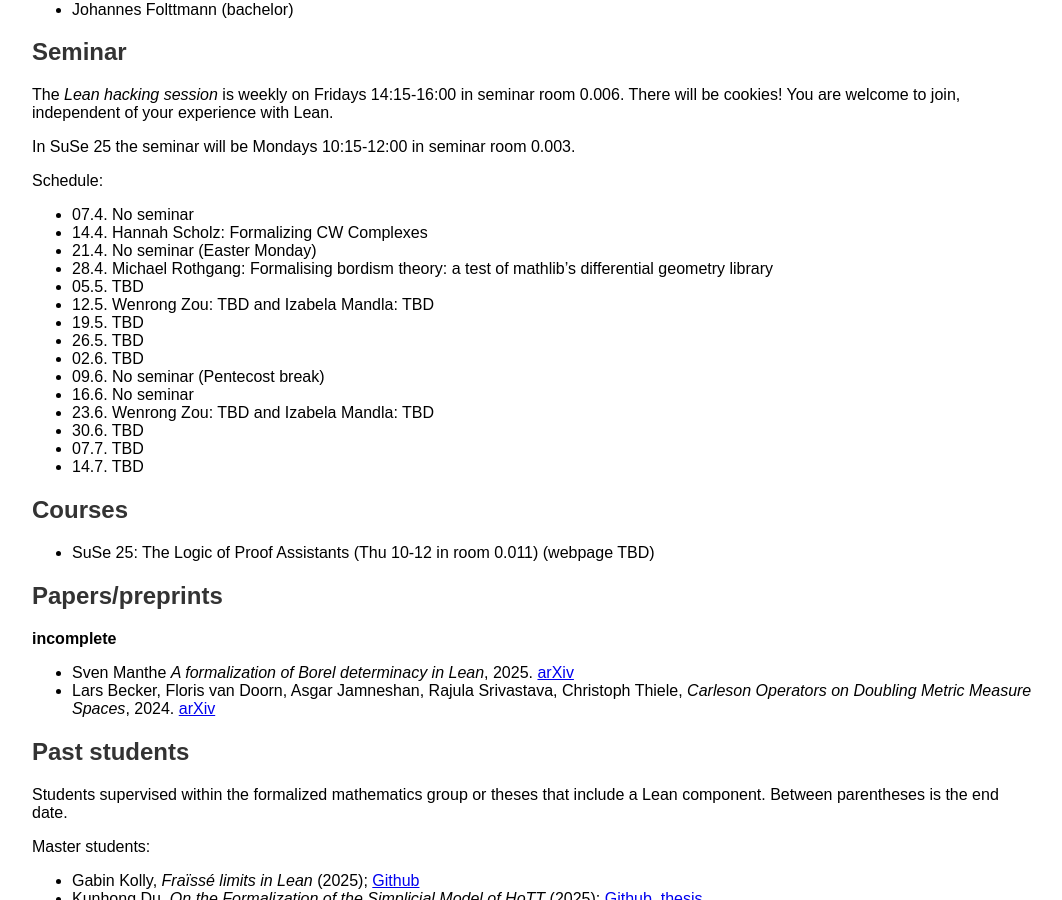
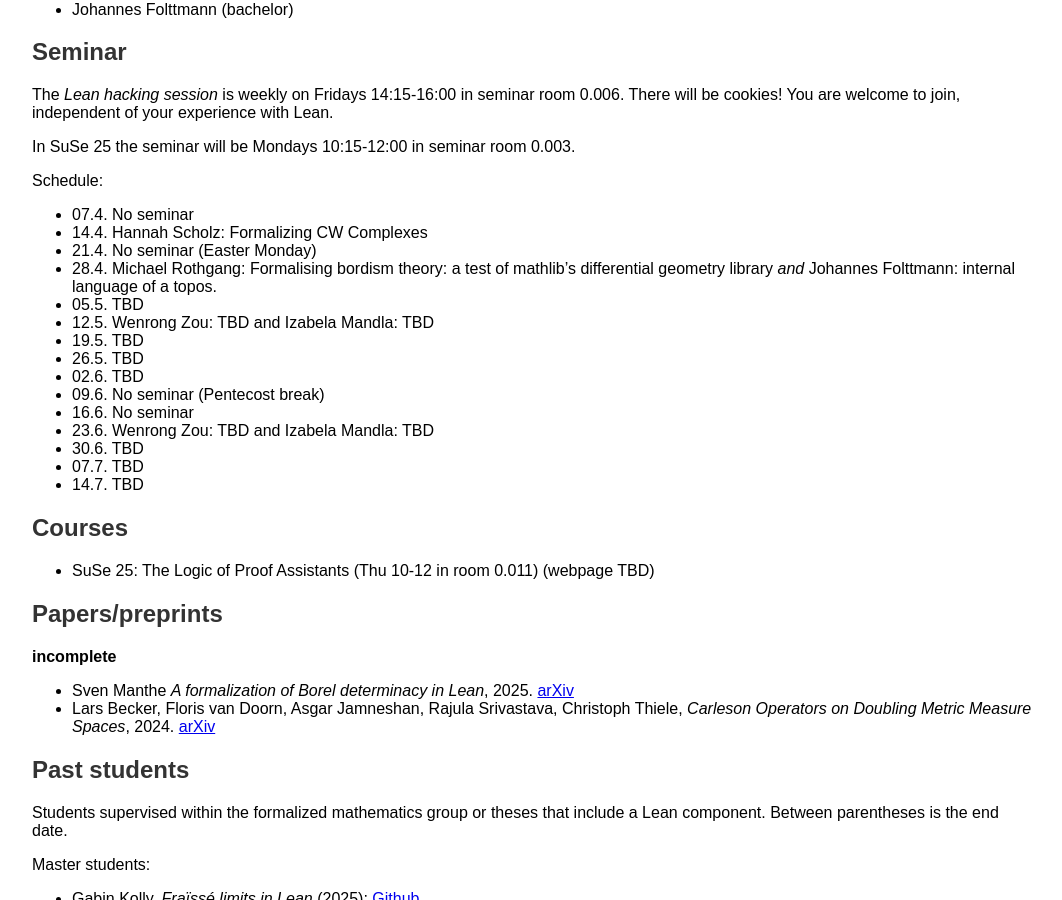
Before and after one commit to fpvandoorn/fpvandoorn.github.io, a Jekyll site: the page built from formalized-mathematics.md, in a window 1280 px wide and 900 px high, scrolled down 582 px. Shown: the whole window, without its empty margins (108-1170 px from the left). Built offline with Jekyll 4.4.1, drawn with Linux system fonts in a browser that asks for light colours; our own code applies the rules of GitHub Pages for plain Markdown files.

Commit message:
2nd talk 28.4

```diff
--- a/formalized-mathematics.md
+++ b/formalized-mathematics.md
@@ -45,7 +45,7 @@ Schedule:
 * 07.4. No seminar
 * 14.4. Hannah Scholz: Formalizing CW Complexes
 * 21.4. No seminar (Easter Monday)
-* 28.4. Michael Rothgang: Formalising bordism theory: a test of mathlib's differential geometry library
+* 28.4. Michael Rothgang: Formalising bordism theory: a test of mathlib's differential geometry library *and* Johannes Folttmann: internal language of a topos.
 * 05.5. TBD
 * 12.5. Wenrong Zou: TBD and Izabela Mandla: TBD
 * 19.5. TBD
```
